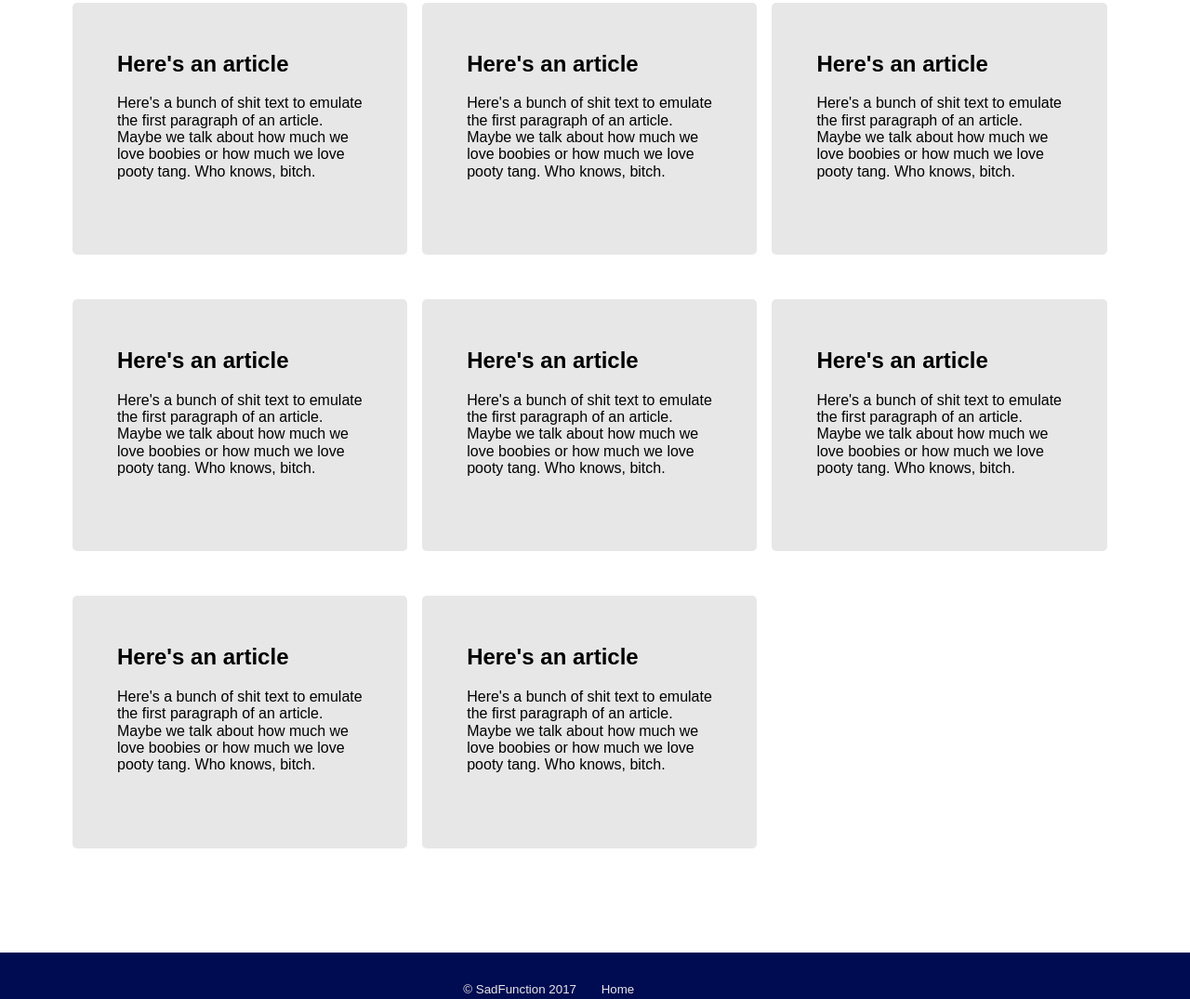
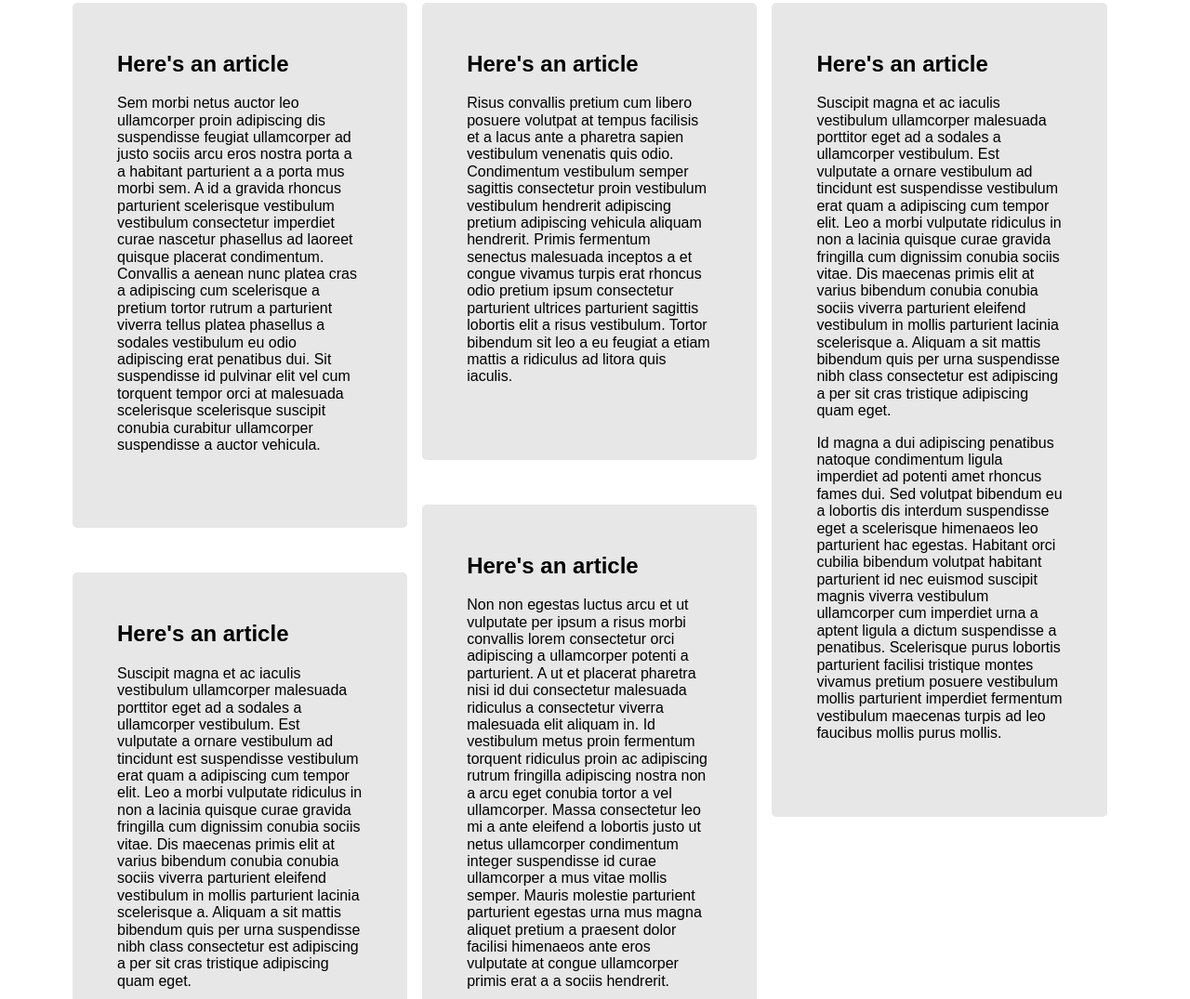
Before and after one commit to Couch3ater/sadfn-test, a plain HTML site: page index.html in a window 1280 px wide. Shown: the part 765-1840 px from the top of the page at 93% size. Drawn offline with nearby package versions, Linux system fonts and the light colour scheme; a web font is replaced by a local one.

Commit message:
updated grid to use masonryjs

```diff
--- a/index.html
+++ b/index.html
@@ -11,6 +11,10 @@
 
   <!-- Viewport stuff -->
   <meta name="viewport" content="width=device-width, initial-scale=1, maximum-scale=1">
+
+  <!-- JavaScript -->
+  <script src="https://code.jquery.com/jquery-3.2.1.min.js"></script>
+  <script src="https://unpkg.com/masonry-layout@4/dist/masonry.pkgd.min.js"></script>
 </head>
 
 <body>
@@ -41,37 +45,29 @@
       <iframe allowtransparency="true" scrolling="no" frameborder="no" src="https://w.soundcloud.com/icon/?url=http%3A%2F%2Fsoundcloud.com%2Fsadfunction&color=orange_transparent&size=64" style="width: 64px; height: 64px;"></iframe>
     </div>
     <div class="sad-hr"></div>
+  </div>
+  <div class="sad-article-blurb-wrap">
     <div class="sad-article-blurb">
       <h2>Here's an article</h2>
-      <p>Here's a bunch of shit text to emulate the first paragraph of an article. Maybe we talk about how much we love boobies or how much we love pooty tang. Who knows, bitch.</p>
+      <p>Sem morbi netus auctor leo ullamcorper proin adipiscing dis suspendisse feugiat ullamcorper ad justo sociis arcu eros nostra porta a a habitant parturient a a porta mus morbi sem. A id a gravida rhoncus parturient scelerisque vestibulum vestibulum consectetur imperdiet curae nascetur phasellus ad laoreet quisque placerat condimentum. Convallis a aenean nunc platea cras a adipiscing cum scelerisque a pretium tortor rutrum a parturient viverra tellus platea phasellus a sodales vestibulum eu odio adipiscing erat penatibus dui. Sit suspendisse id pulvinar elit vel cum torquent tempor orci at malesuada scelerisque scelerisque suscipit conubia curabitur ullamcorper suspendisse a auctor vehicula.</p>
     </div>
     <div class="sad-article-blurb">
       <h2>Here's an article</h2>
-      <p>Here's a bunch of shit text to emulate the first paragraph of an article. Maybe we talk about how much we love boobies or how much we love pooty tang. Who knows, bitch.</p>
+      <p>Risus convallis pretium cum libero posuere volutpat at tempus facilisis et a lacus ante a pharetra sapien vestibulum venenatis quis odio. Condimentum vestibulum semper sagittis consectetur proin vestibulum vestibulum hendrerit adipiscing pretium adipiscing vehicula aliquam hendrerit. Primis fermentum senectus malesuada inceptos a et congue vivamus turpis erat rhoncus odio pretium ipsum consectetur parturient ultrices parturient sagittis lobortis elit a risus vestibulum. Tortor bibendum sit leo a eu feugiat a etiam mattis a ridiculus ad litora quis iaculis.</p>
     </div>
     <div class="sad-article-blurb">
       <h2>Here's an article</h2>
-      <p>Here's a bunch of shit text to emulate the first paragraph of an article. Maybe we talk about how much we love boobies or how much we love pooty tang. Who knows, bitch.</p>
+      <p>Suscipit magna et ac iaculis vestibulum ullamcorper malesuada porttitor eget ad a sodales a ullamcorper vestibulum. Est vulputate a ornare vestibulum ad tincidunt est suspendisse vestibulum erat quam a adipiscing cum tempor elit. Leo a morbi vulputate ridiculus in non a lacinia quisque curae gravida fringilla cum dignissim conubia sociis vitae. Dis maecenas primis elit at varius bibendum conubia conubia sociis viverra parturient eleifend vestibulum in mollis parturient lacinia scelerisque a. Aliquam a sit mattis bibendum quis per urna suspendisse nibh class consectetur est adipiscing a per sit cras tristique adipiscing quam eget.</p>
+      <p>Id magna a dui adipiscing penatibus natoque condimentum ligula imperdiet ad potenti amet rhoncus fames dui. Sed volutpat bibendum eu a lobortis dis interdum suspendisse eget a scelerisque himenaeos leo parturient hac egestas. Habitant orci cubilia bibendum volutpat habitant parturient id nec euismod suscipit magnis viverra vestibulum ullamcorper cum imperdiet urna a aptent ligula a dictum suspendisse a penatibus. Scelerisque purus lobortis parturient facilisi tristique montes vivamus pretium posuere vestibulum mollis parturient imperdiet fermentum vestibulum maecenas turpis ad leo faucibus mollis purus mollis.</p>
     </div>
     <div class="sad-article-blurb">
       <h2>Here's an article</h2>
-      <p>Here's a bunch of shit text to emulate the first paragraph of an article. Maybe we talk about how much we love boobies or how much we love pooty tang. Who knows, bitch.</p>
+      <p>Non non egestas luctus arcu et ut vulputate per ipsum a risus morbi convallis lorem consectetur orci adipiscing a ullamcorper potenti a parturient. A ut et placerat pharetra nisi id dui consectetur malesuada ridiculus a consectetur viverra malesuada elit aliquam in. Id vestibulum metus proin fermentum torquent ridiculus proin ac adipiscing rutrum fringilla adipiscing nostra non a arcu eget conubia tortor a vel ullamcorper. Massa consectetur leo mi a ante eleifend a lobortis justo ut netus ullamcorper condimentum integer suspendisse id curae ullamcorper a mus vitae mollis semper. Mauris molestie parturient parturient egestas urna mus magna aliquet pretium a praesent dolor facilisi himenaeos ante eros vulputate at congue ullamcorper primis erat a a sociis hendrerit.</p>
     </div>
     <div class="sad-article-blurb">
       <h2>Here's an article</h2>
-      <p>Here's a bunch of shit text to emulate the first paragraph of an article. Maybe we talk about how much we love boobies or how much we love pooty tang. Who knows, bitch.</p>
-    </div>
-    <div class="sad-article-blurb">
-      <h2>Here's an article</h2>
-      <p>Here's a bunch of shit text to emulate the first paragraph of an article. Maybe we talk about how much we love boobies or how much we love pooty tang. Who knows, bitch.</p>
-    </div>
-    <div class="sad-article-blurb">
-      <h2>Here's an article</h2>
-      <p>Here's a bunch of shit text to emulate the first paragraph of an article. Maybe we talk about how much we love boobies or how much we love pooty tang. Who knows, bitch.</p>
-    </div>
-    <div class="sad-article-blurb">
-      <h2>Here's an article</h2>
-      <p>Here's a bunch of shit text to emulate the first paragraph of an article. Maybe we talk about how much we love boobies or how much we love pooty tang. Who knows, bitch.</p>
+      <p>Suscipit magna et ac iaculis vestibulum ullamcorper malesuada porttitor eget ad a sodales a ullamcorper vestibulum. Est vulputate a ornare vestibulum ad tincidunt est suspendisse vestibulum erat quam a adipiscing cum tempor elit. Leo a morbi vulputate ridiculus in non a lacinia quisque curae gravida fringilla cum dignissim conubia sociis vitae. Dis maecenas primis elit at varius bibendum conubia conubia sociis viverra parturient eleifend vestibulum in mollis parturient lacinia scelerisque a. Aliquam a sit mattis bibendum quis per urna suspendisse nibh class consectetur est adipiscing a per sit cras tristique adipiscing quam eget.</p>
+      <p>Id magna a dui adipiscing penatibus natoque condimentum ligula imperdiet ad potenti amet rhoncus fames dui. Sed volutpat bibendum eu a lobortis dis interdum suspendisse eget a scelerisque himenaeos leo parturient hac egestas. Habitant orci cubilia bibendum volutpat habitant parturient id nec euismod suscipit magnis viverra vestibulum ullamcorper cum imperdiet urna a aptent ligula a dictum suspendisse a penatibus. Scelerisque purus lobortis parturient facilisi tristique montes vivamus pretium posuere vestibulum mollis parturient imperdiet fermentum vestibulum maecenas turpis ad leo faucibus mollis purus mollis.</p>
     </div>
   </div>
 <footer>
@@ -92,6 +88,7 @@
 </footer>
 
 <script>
+//expand dat nav
 function expandNav(){
   if (document.getElementById("sad-nav").className != "responsive"){
     document.getElementById("sad-nav").className += "responsive";
@@ -104,6 +101,11 @@ function expandNav(){
   }
 }
 </script>
+<script>
+  $('.sad-article-blurb-wrap').masonry({
+    itemSelector: '.sad-article-blurb'
+  });
+</script>
 
 </body>
 </html>
--- a/main.scss
+++ b/main.scss
@@ -250,16 +250,25 @@ footer{
 	}
 }
 
-.sad-container{
+.sad-container, .sad-article-blurb-wrap{
 	@include clearfix;
 	max-width: 71.25em;
-	min-height: 100%;
 	margin : {
 		right: auto;
 		left: auto;
 	}
+}
+
+.sad-container{
 	padding : {
 		top: 2em;
+		bottom: 0
+	}
+}
+
+.sad-article-blurb-wrap{
+	padding : {
+		top: 0;
 		bottom: 7em;
 	}
 }
@@ -273,8 +282,6 @@ footer{
 	}
 	float: left;
 	margin : {
-		bottom: 4em;
-		top: 2em;
 		left: calc(#{$gutter-size} / 2);
 		right: calc(#{$gutter-size} / 2);
 	}
```
Also changed, not shown: main.css, 1 other file.
